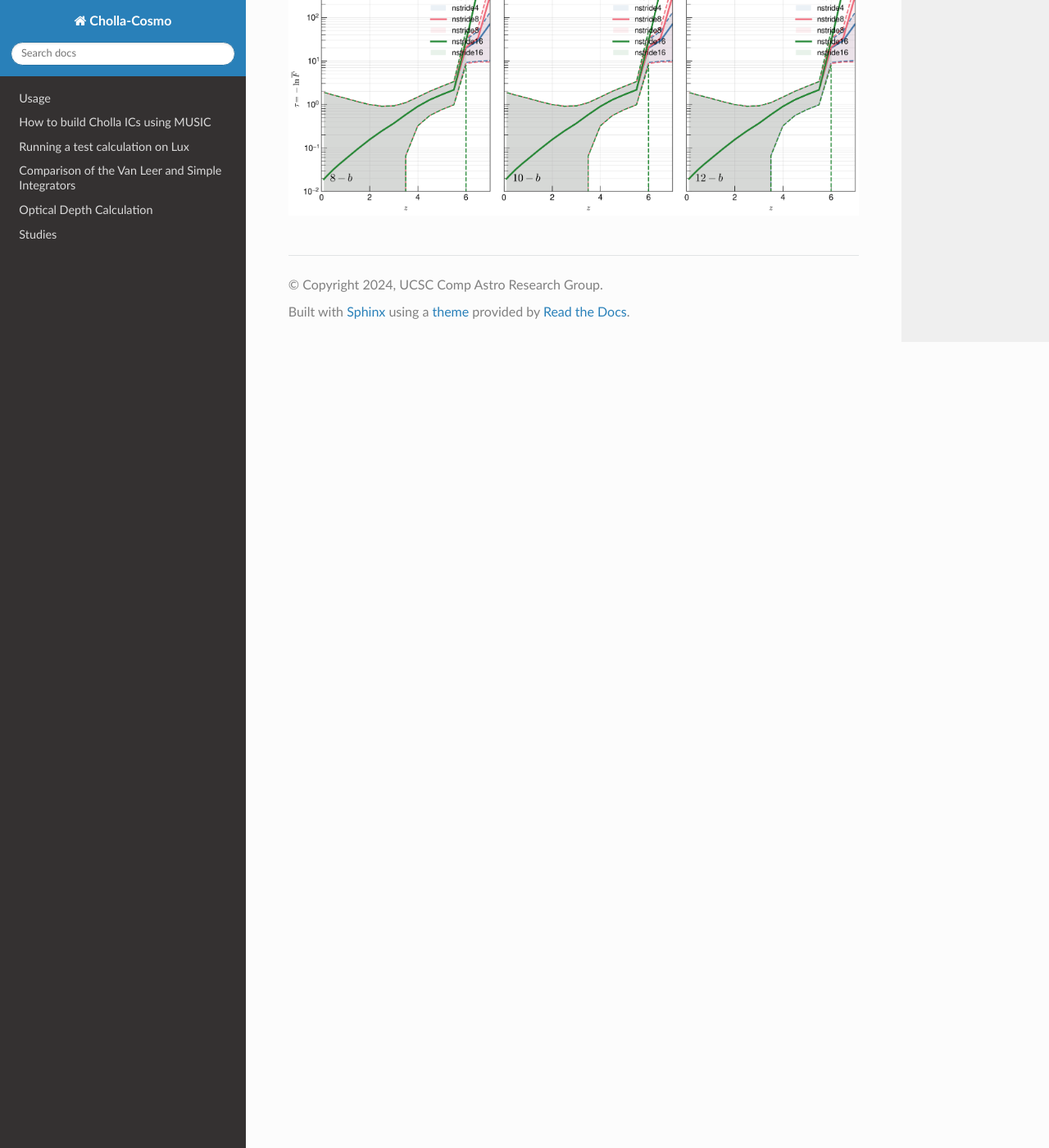
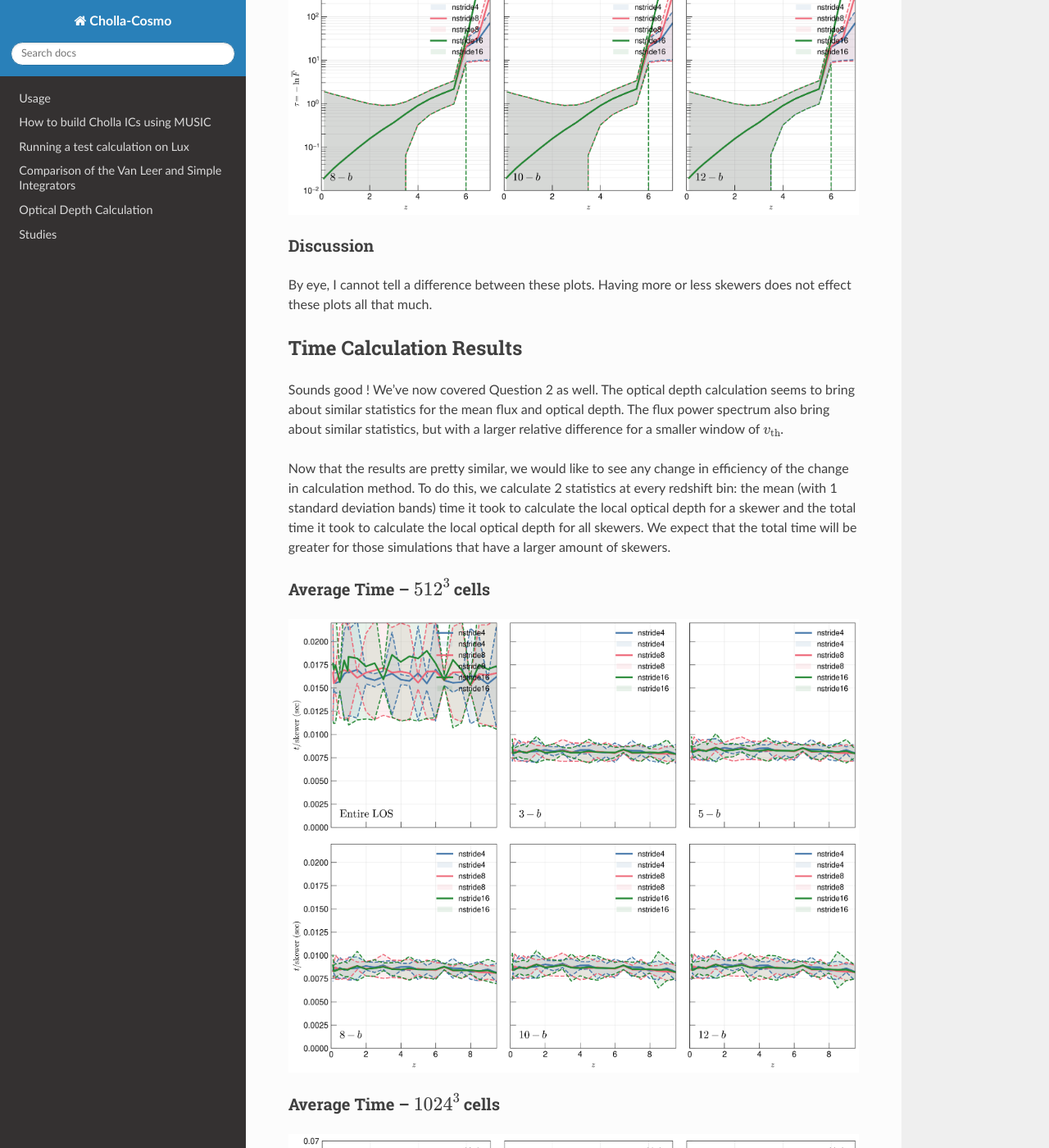
Before and after one commit to evazlimen/cholla-cosmo, a Sphinx documentation site: the page built from docs/source/study_gaussianspeedup.rst, in a window 1280 px wide and 1400 px high, scrolled down 14086 px. Shown: the whole window at 82% size. Built offline with Sphinx 7.4.7 and the Read the Docs theme 3.1.0, drawn with Linux system fonts in a browser that asks for light colours; some of the changed text lies outside the part shown.

Commit message:
add time study

```diff
--- a/docs/source/study_gaussianspeedup.rst
+++ b/docs/source/study_gaussianspeedup.rst
@@ -104,7 +104,7 @@ Simulation 6 Results -- :math:`1024^3` cells & `lya_skewers_stride=4`
 Discussion
 ^^^^^^^^^^^^^
 
-The redshift evolution is more easily shown in the plots with logarithmic scale. The relative difference increases as a function of redshift for all except the entire line of sight -- it actually decreases over time. In general, the flux power spectrum we calculate under predicts until it hits zero around :math:`k \in (10^{-2}, 4\cdot10^{-2}) \textrm{s\ km}^{-1}`. For a set number of :math:`v_{\textrm{th}}`, the k-mode of that turnover is not a strong function of redshift. The k-mode turnover shifts to lower k-modes for higher :math:`v_{\textrm{th}}`.
+The redshift evolution is more easily shown in the plots with logarithmic scale. The relative difference increases as a function of redshift for all except the entire line of sight -- it actually decreases over time. In general, the flux power spectrum we calculate under predicts until it hits zero around :math:`k \in (10^{-2}, 4\cdot10^{-2}) \textrm{s km}^{-1}`. For a set number of :math:`v_{\textrm{th}}`, the k-mode of that turnover is not a strong function of redshift. The k-mode turnover shifts to lower k-modes for higher :math:`v_{\textrm{th}}`.
 
 For all simulations of the same cell number, having more skewers doesn't really decrease the relative difference at some redshift. It does create a smoother relative difference as a function of k-mode.
 
@@ -139,3 +139,41 @@ Mean Optical Depth -- :math:`1024^3` cells
 ^^^^^^^^^^^^^^^^^^^^^^^^^^^^^^^^^^^^^^^^^^^
 
 .. image:: ../visualizations/gauss_speedup_study/1024_meantau.png
+
+
+
+Discussion
+^^^^^^^^^^^^^^^^
+
+By eye, I cannot tell a difference between these plots. Having more or less skewers does not effect these plots all that much.
+
+
+Time Calculation Results
+--------------------------------
+
+Sounds good ! We've now covered Question 2 as well. The optical depth calculation seems to bring about similar statistics for the mean flux and optical depth. The flux power spectrum also bring about similar statistics, but with a larger relative difference for a smaller window of :math:`v_{\textrm{th}}`.
+
+Now that the results are pretty similar, we would like to see any change in efficiency of the change in calculation method. To do this, we calculate 2 statistics at every redshift bin: the mean (with 1 standard deviation bands) time it took to calculate the local optical depth for a skewer and the total time it took to calculate the local optical depth for all skewers. We expect that the total time will be greater for those simulations that have a larger amount of skewers.
+
+Average Time -- :math:`512^3` cells
+^^^^^^^^^^^^^^^^^^^^^^^^^^^^^^^^^^^^^^^^^^^^^^^
+
+.. image:: ../visualizations/gauss_speedup_study/512_avgtime.png
+
+
+Average Time -- :math:`1024^3` cells
+^^^^^^^^^^^^^^^^^^^^^^^^^^^^^^^^^^^^^^^^^^^^^^^
+
+.. image:: ../visualizations/gauss_speedup_study/1024_avgtime.png
+
+
+Total Time -- :math:`512^3` cells
+^^^^^^^^^^^^^^^^^^^^^^^^^^^^^^^^^^^^^^^^^^^^^^^
+
+.. image:: ../visualizations/gauss_speedup_study/512_tottime.png
+
+
+Total Time -- :math:`1024^3` cells
+^^^^^^^^^^^^^^^^^^^^^^^^^^^^^^^^^^^^^^^^^^^^^^^
+
+.. image:: ../visualizations/gauss_speedup_study/1024_tottime.png
```
Also changed, not shown: docs/visualizations/gauss_speedup_study/1024_avgtime.png (added), docs/visualizations/gauss_speedup_study/1024_tottime.png (added), docs/visualizations/gauss_speedup_study/512_avgtime.png (added), docs/visualizations/gauss_speedup_study/512_tottime.png (added).
